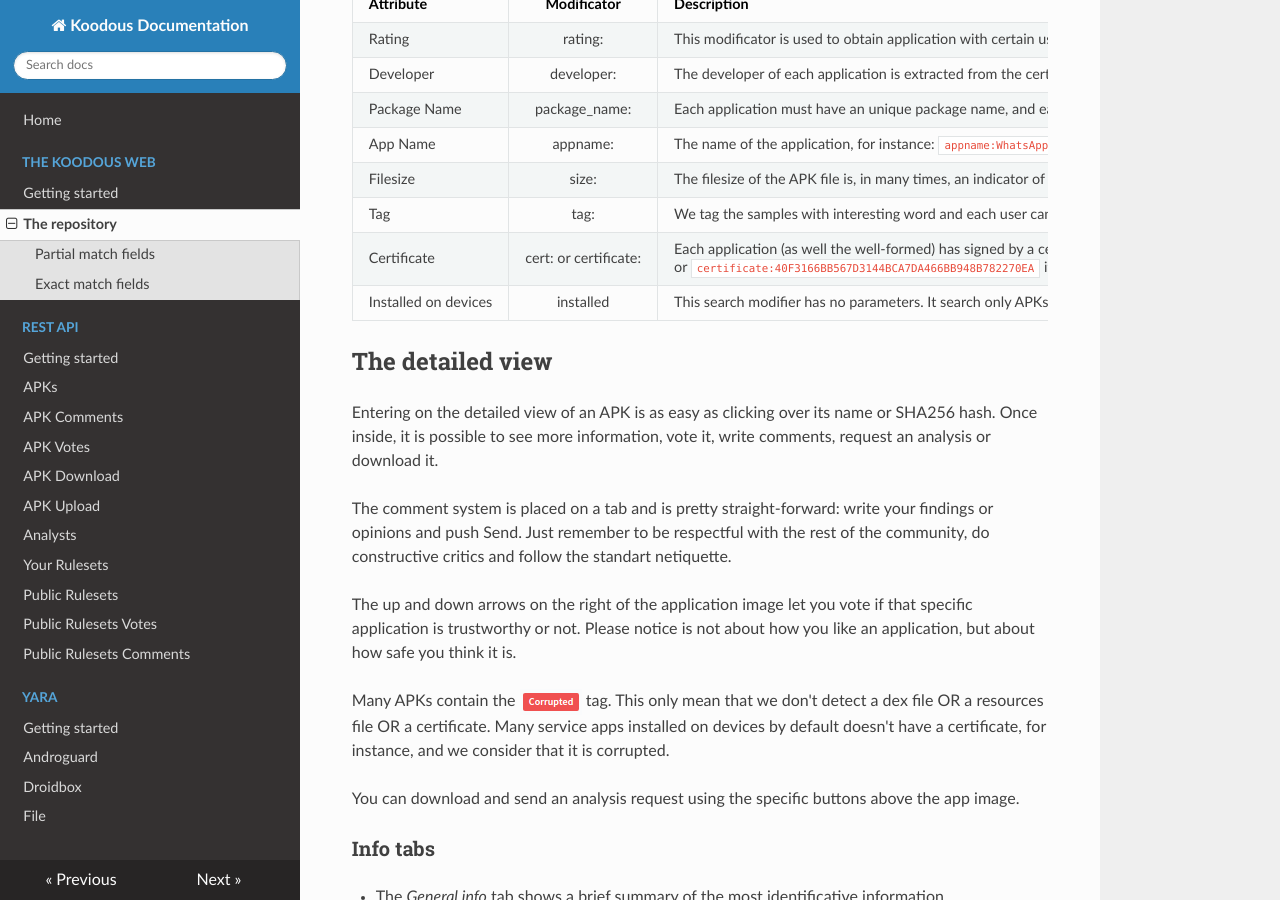
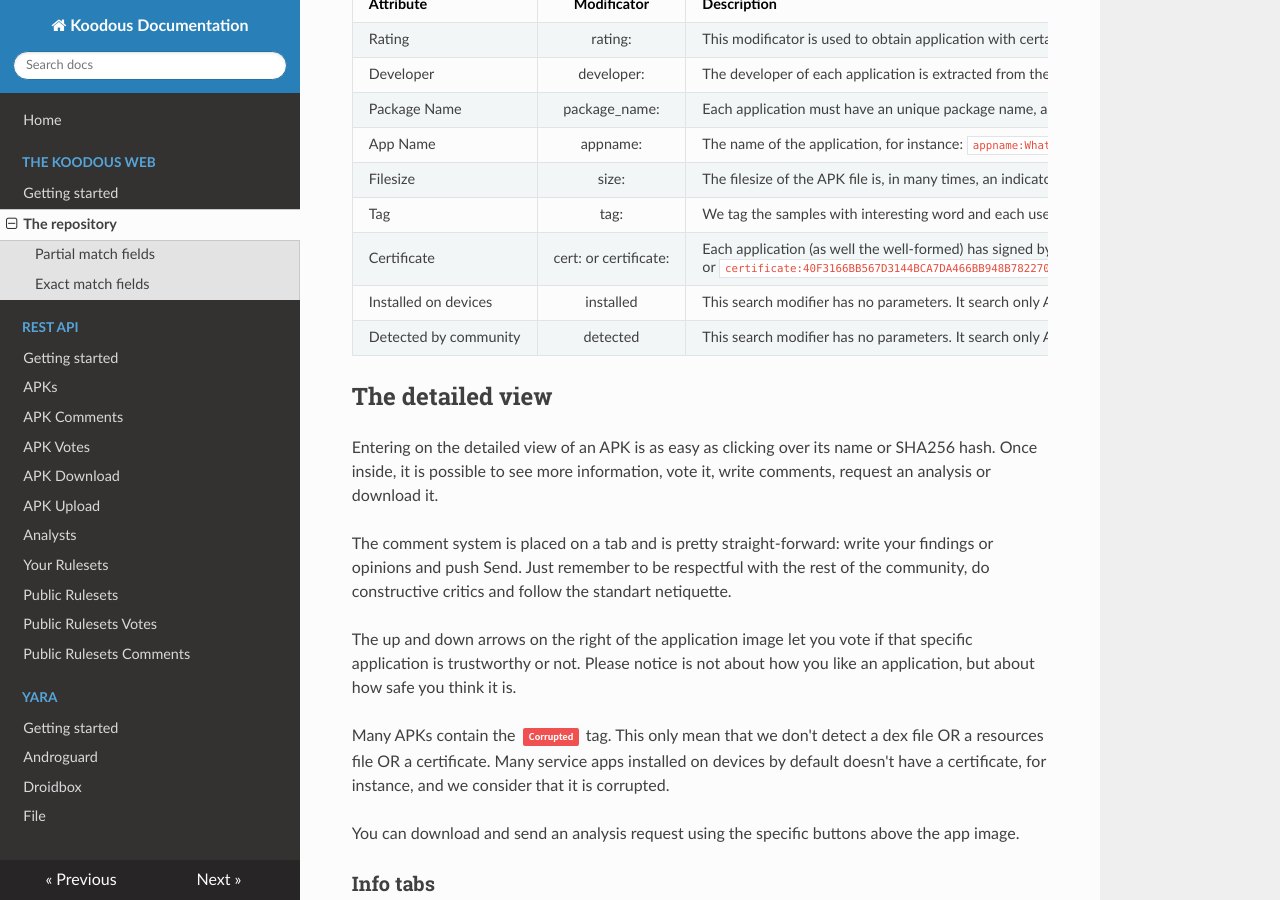
Before and after one commit to Koodous/docs.koodous.com, an MkDocs documentation site: the page built from docs/web/the-repo.md, in a window 1280 px wide and 900 px high, scrolled down 1092 px. Built offline with MkDocs 1.6.1, drawn with Linux system fonts in a browser that asks for light colours; nearby versions of some CDN libraries; old or Windows-style settings are respelled for this version of MkDocs.

Commit message:
Added detected search modificator

````diff
--- a/docs/web/the-repo.md
+++ b/docs/web/the-repo.md
@@ -39,7 +39,8 @@
 | Filesize | size: | The filesize of the APK file is, in many times, an indicator of their purpose. You can filter by this parameter with, for instance, for files greater or equal than 1MB: ```size:1MB+```, or less than 700KB: ```size:700KB-```. |
 | Tag | tag: | We tag the samples with interesting word and each user can set by one or more tag to any sample, and you can find for this. For example, finding sample that we know come from Google Play: ```tag:googleplay``` or that any user has tagged as **banker** ```tag:banker``` |
 | Certificate | cert: or certificate: | Each application (as well the well-formed) has signed by a certificate. We have each certificate indexed and you can find by that, concretly by its *sha1*. For instance, we know that official Twitter application has **40F3166BB567D3144BCA7DA466BB948B782270EA** as sha1 certificate, then, we can found all versions of the official Twitter application with this: ```cert:40F3166BB567D3144BCA7DA466BB948B782270EA``` or ```certificate:40F3166BB567D3144BCA7DA466BB948B782270EA``` if you want to write a bit more :).|
-| Installed on devices | installed | This search modifier has no parameters. It search only APKs that are installed or sometime was installed in some device. Example: ```installed```|
+| Installed on devices | installed | This search modifier has no parameters. It search only APKs that are installed or sometime was installed in some device. Example: ```installed``` or ```not installed``` |
+| Detected by community | detected | This search modifier has no parameters. It search only APKs that has been detected by Koodous community. Example: ```detected``` or ```not detected``` |
 
 
 ## The detailed view
````
